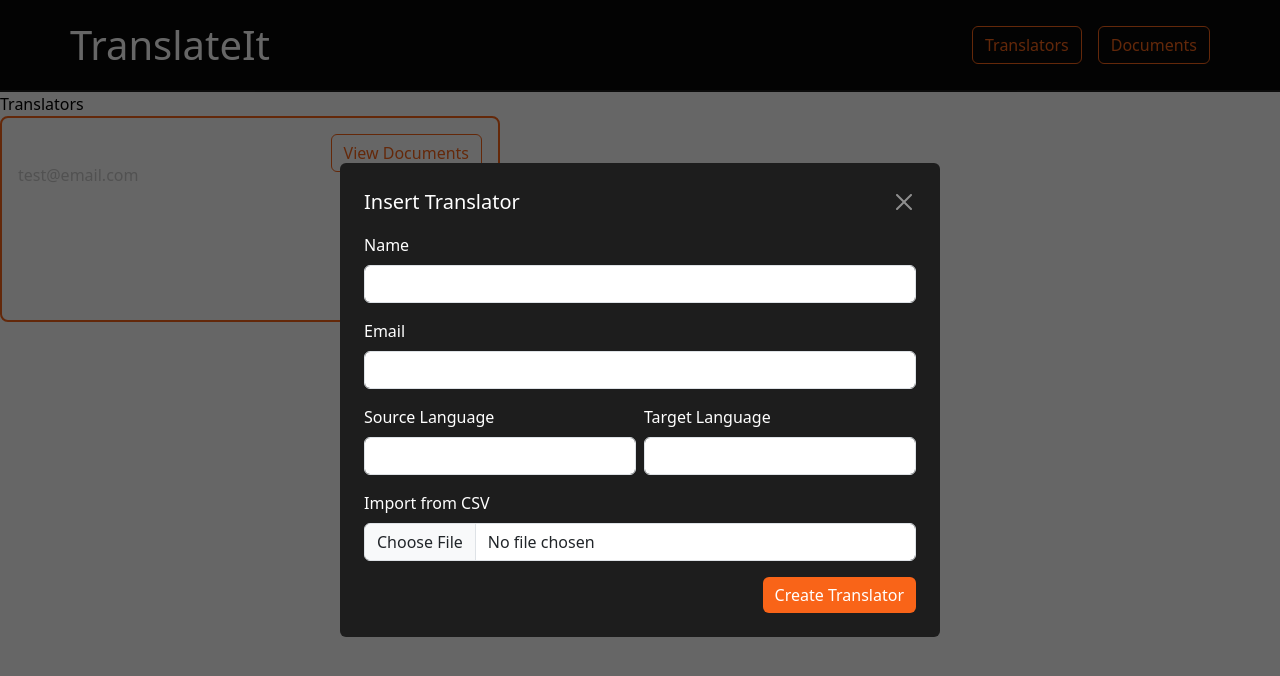
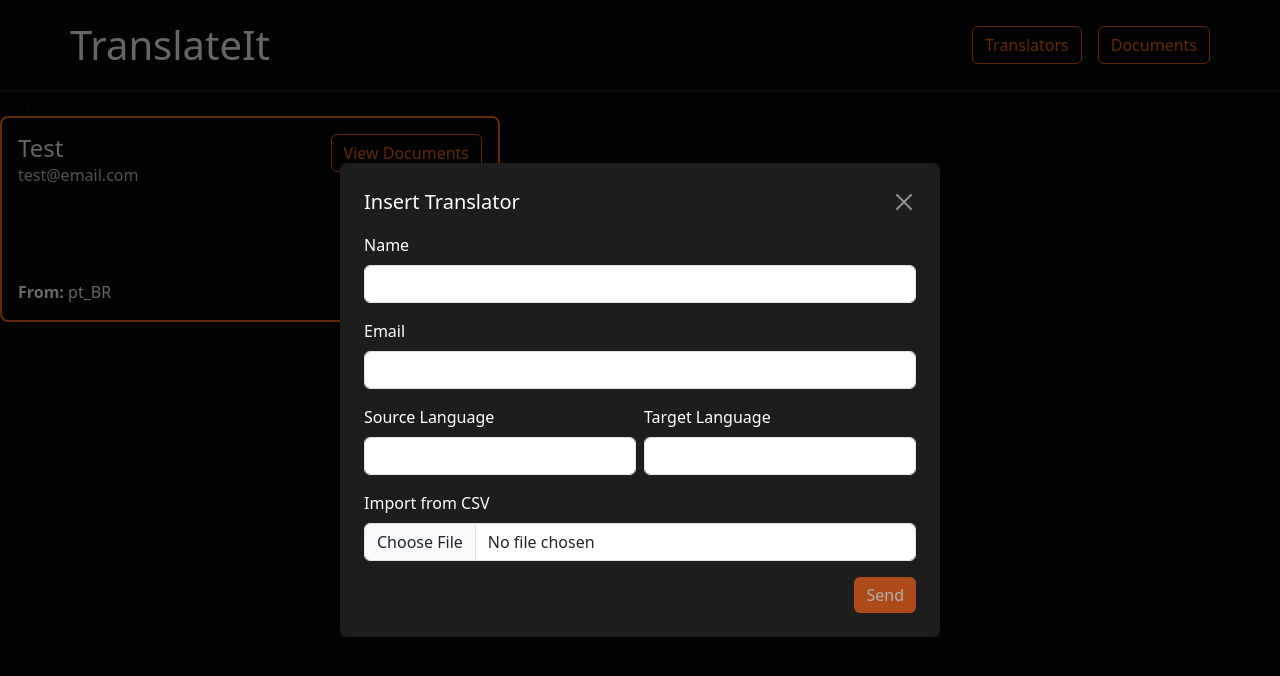
Before and after one commit to henrythuler/translateit_frontend, a Vue app: page /translators in a window 1280 px wide. Shown: the top 676 px of the page. Built offline with nearby package versions, Linux system fonts and the light colour scheme.

Commit message:
refactor: CreateTranslatorModal input validations reviewed

```diff
--- a/src/App.vue
+++ b/src/App.vue
@@ -8,9 +8,5 @@
     import TheHeader from '@/components/layout/TheHeader.vue'
 </script>
 
-<style>
-    body{
-        height: 100vh;
-        background-color: #080808;
-    }
+<style scoped>
 </style>
--- a/src/assets/base.css
+++ /dev/null
@@ -1,86 +0,0 @@
-/* color palette from <https://github.com/vuejs/theme> */
-:root {
-  --vt-c-white: #ffffff;
-  --vt-c-white-soft: #f8f8f8;
-  --vt-c-white-mute: #f2f2f2;
-
-  --vt-c-black: #181818;
-  --vt-c-black-soft: #222222;
-  --vt-c-black-mute: #282828;
-
-  --vt-c-indigo: #2c3e50;
-
-  --vt-c-divider-light-1: rgba(60, 60, 60, 0.29);
-  --vt-c-divider-light-2: rgba(60, 60, 60, 0.12);
-  --vt-c-divider-dark-1: rgba(84, 84, 84, 0.65);
-  --vt-c-divider-dark-2: rgba(84, 84, 84, 0.48);
-
-  --vt-c-text-light-1: var(--vt-c-indigo);
-  --vt-c-text-light-2: rgba(60, 60, 60, 0.66);
-  --vt-c-text-dark-1: var(--vt-c-white);
-  --vt-c-text-dark-2: rgba(235, 235, 235, 0.64);
-}
-
-/* semantic color variables for this project */
-:root {
-  --color-background: var(--vt-c-white);
-  --color-background-soft: var(--vt-c-white-soft);
-  --color-background-mute: var(--vt-c-white-mute);
-
-  --color-border: var(--vt-c-divider-light-2);
-  --color-border-hover: var(--vt-c-divider-light-1);
-
-  --color-heading: var(--vt-c-text-light-1);
-  --color-text: var(--vt-c-text-light-1);
-
-  --section-gap: 160px;
-}
-
-@media (prefers-color-scheme: dark) {
-  :root {
-    --color-background: var(--vt-c-black);
-    --color-background-soft: var(--vt-c-black-soft);
-    --color-background-mute: var(--vt-c-black-mute);
-
-    --color-border: var(--vt-c-divider-dark-2);
-    --color-border-hover: var(--vt-c-divider-dark-1);
-
-    --color-heading: var(--vt-c-text-dark-1);
-    --color-text: var(--vt-c-text-dark-2);
-  }
-}
-
-*,
-*::before,
-*::after {
-  box-sizing: border-box;
-  margin: 0;
-  font-weight: normal;
-}
-
-body {
-  min-height: 100vh;
-  color: var(--color-text);
-  background: var(--color-background);
-  transition:
-    color 0.5s,
-    background-color 0.5s;
-  line-height: 1.6;
-  font-family:
-    Inter,
-    -apple-system,
-    BlinkMacSystemFont,
-    'Segoe UI',
-    Roboto,
-    Oxygen,
-    Ubuntu,
-    Cantarell,
-    'Fira Sans',
-    'Droid Sans',
-    'Helvetica Neue',
-    sans-serif;
-  font-size: 15px;
-  text-rendering: optimizeLegibility;
-  -webkit-font-smoothing: antialiased;
-  -moz-osx-font-smoothing: grayscale;
-}
--- a/src/assets/main.css
+++ b/src/assets/main.css
@@ -1,35 +1,12 @@
-@import './base.css';
-
-#app {
-  max-width: 1280px;
-  margin: 0 auto;
-  padding: 2rem;
+*,
+*::before,
+*::after {
+  box-sizing: border-box;
+  margin: 0;
   font-weight: normal;
 }
 
-a,
-.green {
-  text-decoration: none;
-  color: hsla(160, 100%, 37%, 1);
-  transition: 0.4s;
-  padding: 3px;
+body {
+  min-height: 100vh;
+  background: #080808 !important;
 }
-
-@media (hover: hover) {
-  a:hover {
-    background-color: hsla(160, 100%, 37%, 0.2);
-  }
-}
-
-@media (min-width: 1024px) {
-  body {
-    display: flex;
-    place-items: center;
-  }
-
-  #app {
-    display: grid;
-    grid-template-columns: 1fr 1fr;
-    padding: 0 2rem;
-  }
-}
--- a/src/components/translator/CreateTranslatorModal.vue
+++ b/src/components/translator/CreateTranslatorModal.vue
@@ -32,8 +32,8 @@
             </div>
 
             <div class="text-end">
-                <button type="submit" class="btn btn-primary bg-orange border-0">
-                    Create Translator
+                <button :disabled="!isFormValid()" type="submit" class="btn btn-primary bg-orange border-0">
+                    Send
                 </button>
             </div>
         </form>
@@ -57,16 +57,32 @@
         target_language: ''
     })
 
+    const csvFile = ref(null)
+
     const handleFormSubmit = () => {
-        // TODO: validate and send request
-        emit('created', { ...form.value })
+        if (!isFormValid()) {
+            alert("Please fill all fields or upload a CSV file.")
+            return
+        }
+        // TODO: send request
+        if (csvFile.value) {
+            emit('created', { csv: csvFile.value })
+        } else {
+            emit('created', { ...form.value })
+        }
         emit('close')
     }
 
+    const isFormValid = () => {
+        const f = form.value
+        return (
+            csvFile.value || (f.name.trim() && f.email.trim() && f.source_language.trim() && f.target_language.trim())
+        )
+    }
+
     const handleCsv = (e) => {
-        const file = e.target.files[0]
-        if (!file) return
-        // TODO: Read CSV and send request
+        csvFile.value = e.target.files[0]
+        if (!csvFile.value) return
     }
 </script>
 
@@ -74,4 +90,8 @@
     .bg-orange {
         background-color: #f96418 !important;
     }
+
+    input {
+        outline: 0;
+    }
 </style>
--- a/src/main.js
+++ b/src/main.js
@@ -4,6 +4,7 @@ import router from './router'
 import { createPinia } from 'pinia'
 
 import 'bootstrap/dist/css/bootstrap.min.css'
+import '@/assets/main.css'
 
 import { library } from '@fortawesome/fontawesome-svg-core'
 import { FontAwesomeIcon } from '@fortawesome/vue-fontawesome'
```
Also changed, not shown: src/assets/logo.svg (deleted).
